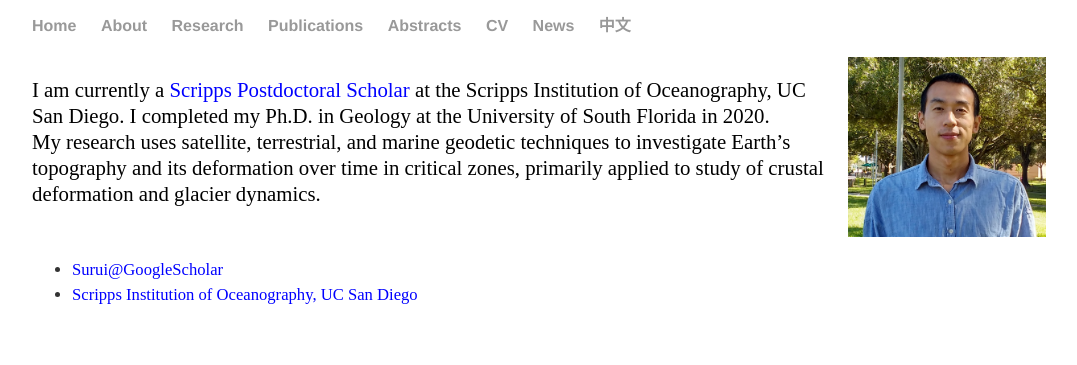
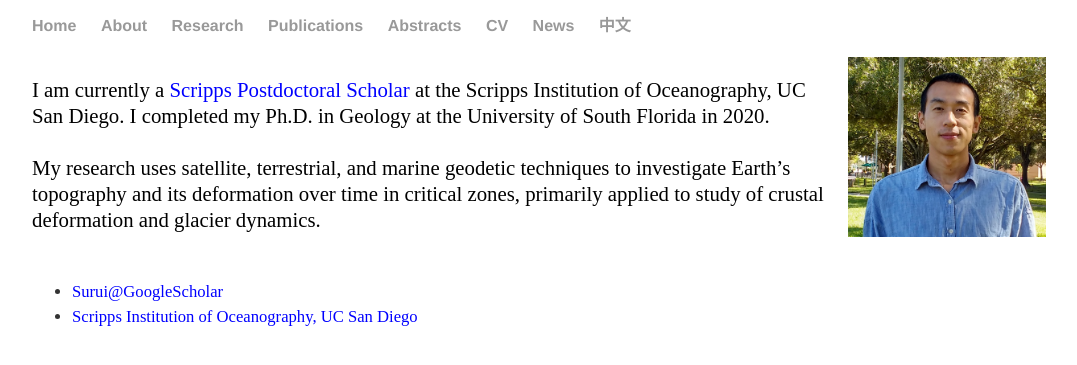
Before and after one commit to suruixie/suruixie.github.io, a Jekyll site: the page built from about/index.html, in a window 1280 px wide. Shown: the top 365 px of the page, without its empty margins (96-1173 px from the left). Built offline with Jekyll 4.4.1, drawn with Linux system fonts in a browser that asks for light colours.

Commit message:
Update index.html

```diff
--- a/about/index.html
+++ b/about/index.html
@@ -4,7 +4,7 @@
 ---
 <p style="line-height:125%;">
 	<img src="../images/Surui_2018.jpg" height="180" style="float:right; margin-left:10px; margin-right:10px; margin-top:-20px;" />
-	I am currently a <a href="https://scripps.ucsd.edu/postdocs/program/awardees" style="color:#0000FF;">Scripps Postdoctoral Scholar</a> at the Scripps Institution of Oceanography, UC San Diego. I completed my Ph.D. in Geology at the University of South Florida in 2020.
+	I am currently a <a href="https://scripps.ucsd.edu/postdocs/program/awardees" style="color:#0000FF;">Scripps Postdoctoral Scholar</a> at the Scripps Institution of Oceanography, UC San Diego. I completed my Ph.D. in Geology at the University of South Florida in 2020.<br>
 	<br>
 	My research uses satellite, terrestrial, and marine geodetic techniques to investigate Earth’s topography and its deformation over time in critical zones, primarily applied to study of crustal deformation and glacier dynamics. <br>
 	<br>
```
